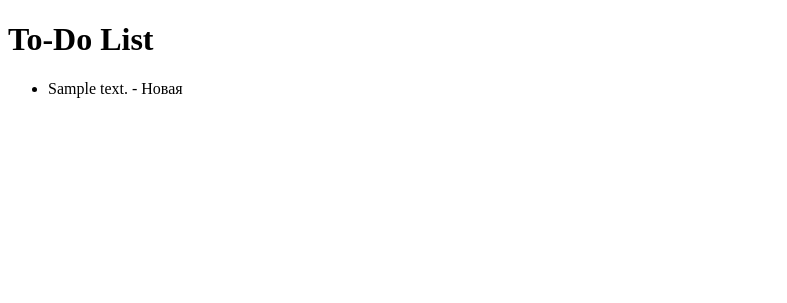
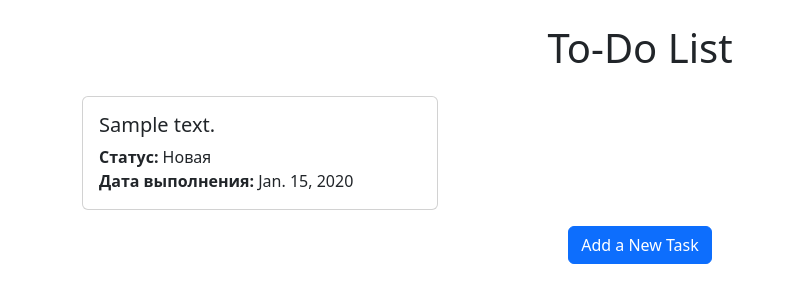
Before and after one commit to Vel1art/to_do_list, a Django app: template tasks/templates/tasks/task_list.html in a window 1280 px wide. Shown: the top 303 px of the page, without its empty margins (0-787 px from the left). Run offline with Django 5.2, Linux system fonts and the light colour scheme; the template is opened without the code that fills it: values that come from a table or form of the project are taken from there, others are empty; tables that the repository leaves empty hold one stand-in row (values such as "Sample post"); parts of the project's set-up code (start-up, migrations or seed data) failed here and were passed over.

Commit message:
Добавил буутстрап стили (карточки) на главную страницу

```diff
--- a/tasks/templates/tasks/task_list.html
+++ b/tasks/templates/tasks/task_list.html
@@ -4,13 +4,33 @@
     <meta charset="UTF-8">
     <meta name="viewport" content="width=device-width, initial-scale=1.0">
     <title>To-Do List</title>
+    <link href="https://cdn.jsdelivr.net/npm/bootstrap@5.3.0-alpha1/dist/css/bootstrap.min.css" rel="stylesheet">
 </head>
 <body>
-    <h1>To-Do List</h1>
-    <ul>
+    <div class="container my-4">
+    <h1 class="text-center mb-4">To-Do List</h1>
+    <div class="row">
         {% for task in tasks %}
-            <li>{{ task.description }} - {{ task.get_status_display }}</li>
+        <div class="col-md-4 mb-3">
+            <div class="card">
+                <div class="card-body">
+                    <h5 class="card-title">{{ task.description }}</h5>
+                    <p class="card-text">
+                        <strong>Статус:</strong> {{ task.get_status_display }}<br>
+                        {% if task.due_date %}
+                        <strong>Дата выполнения:</strong> {{ task.due_date }}
+                        {% else %}
+                        <strong>Дата выполнения:</strong> Не указана
+                        {% endif %}
+                    </p>
+                </div>
+            </div>
+        </div>
         {% endfor %}
-    </ul>
+    </div>
+    <div class="text-center">
+        <a href="{% url 'task_create' %}" class="btn btn-primary">Add a New Task</a>
+    </div>
+</div>
 </body>
 </html>
```
Also changed, not shown: tasks/migrations/0001_initial.py.
